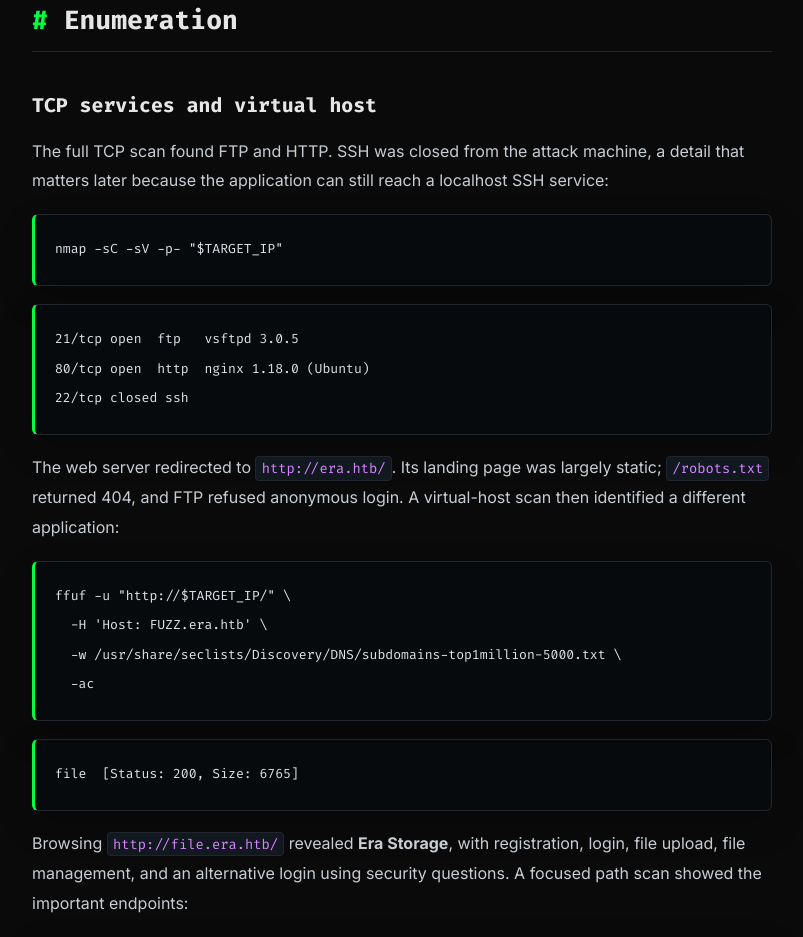
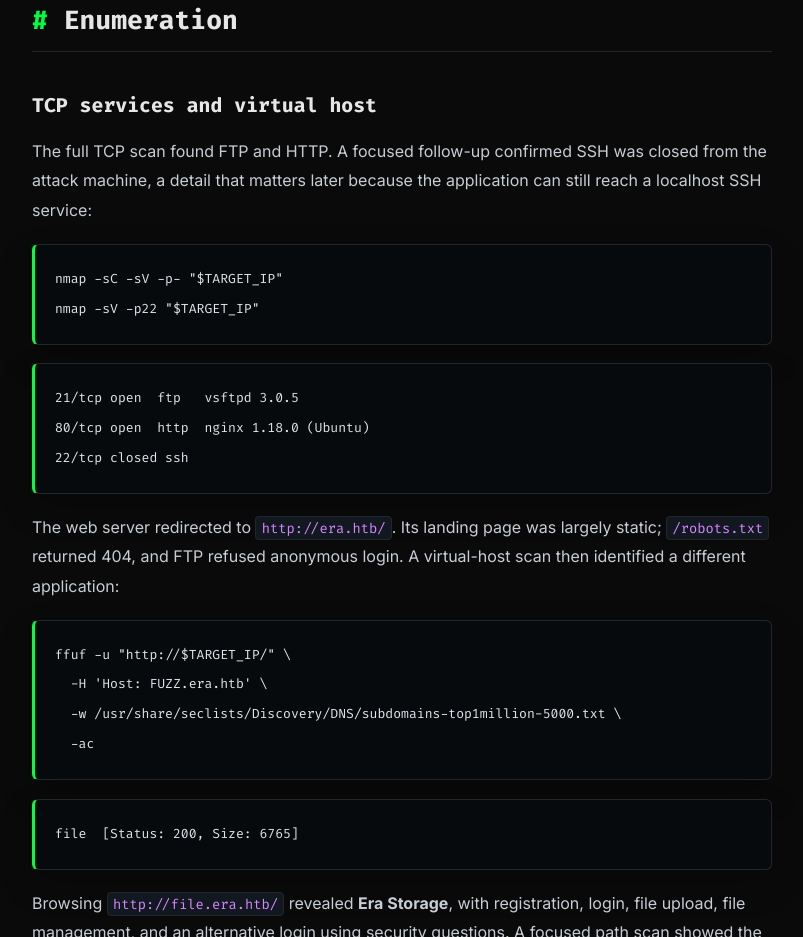
Before and after one commit to Ilias1988/portfolio, an Astro site: page /writeups/hackthebox/machines/era in a window 1280 px wide. Shown: the part 2295-3232 px from the top of the page, without its empty margins (394-1197 px from the left). Built offline with nearby package versions, Linux system fonts and the light colour scheme; Astro itself is replaced by a stand-in of ours; code samples lack their colours.

Commit message:
Clarify SSH scan in Era write-up

````diff
--- a/src/content/writeups/hackthebox/machines/era.md
+++ b/src/content/writeups/hackthebox/machines/era.md
@@ -63,10 +63,11 @@ echo "$TARGET_IP era.htb file.era.htb" | sudo tee -a /etc/hosts
 
 ### TCP services and virtual host
 
-The full TCP scan found FTP and HTTP. SSH was closed from the attack machine, a detail that matters later because the application can still reach a localhost SSH service:
+The full TCP scan found FTP and HTTP. A focused follow-up confirmed SSH was closed from the attack machine, a detail that matters later because the application can still reach a localhost SSH service:
 
 ```bash
 nmap -sC -sV -p- "$TARGET_IP"
+nmap -sV -p22 "$TARGET_IP"
 ```
 
 ```text
````
